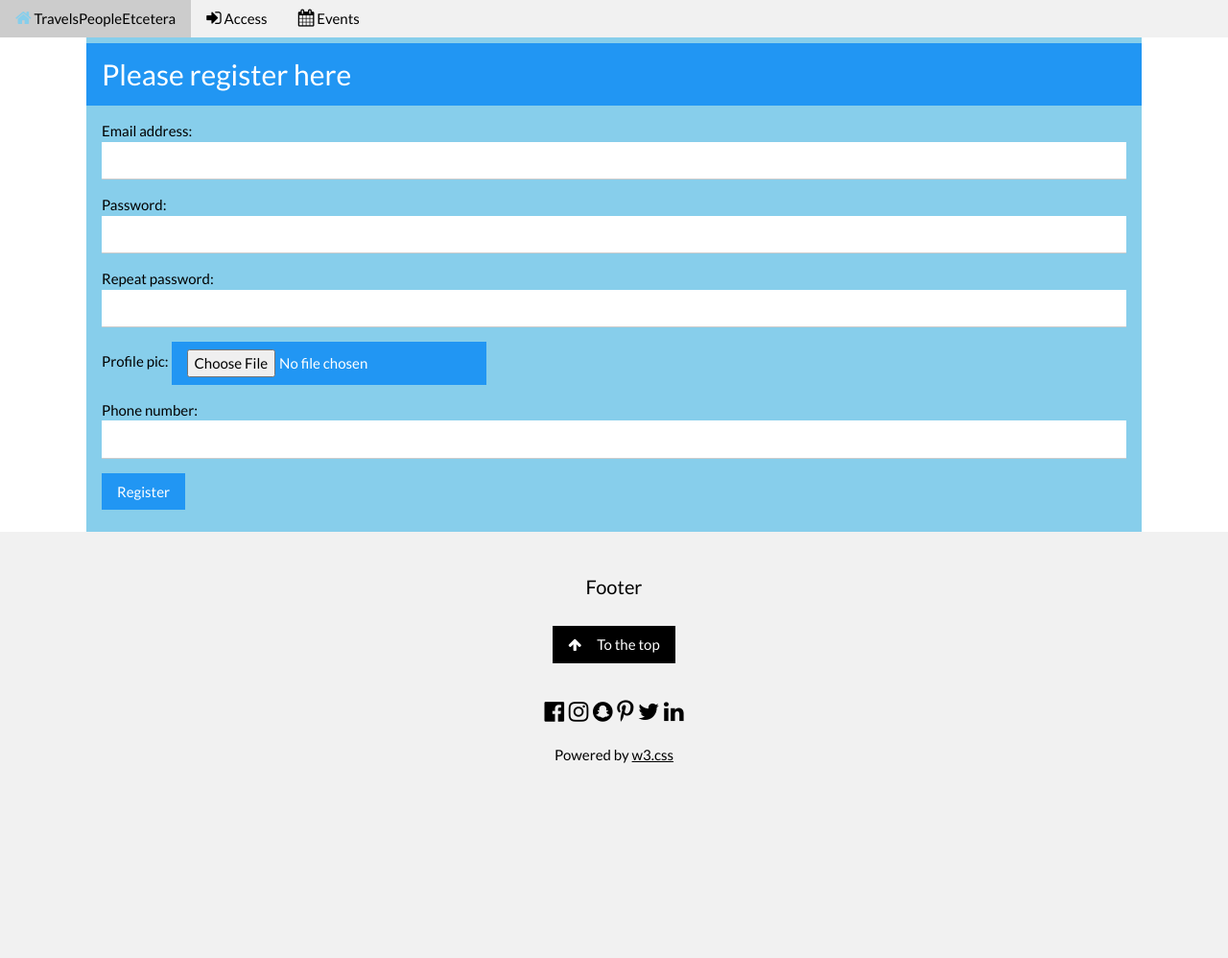
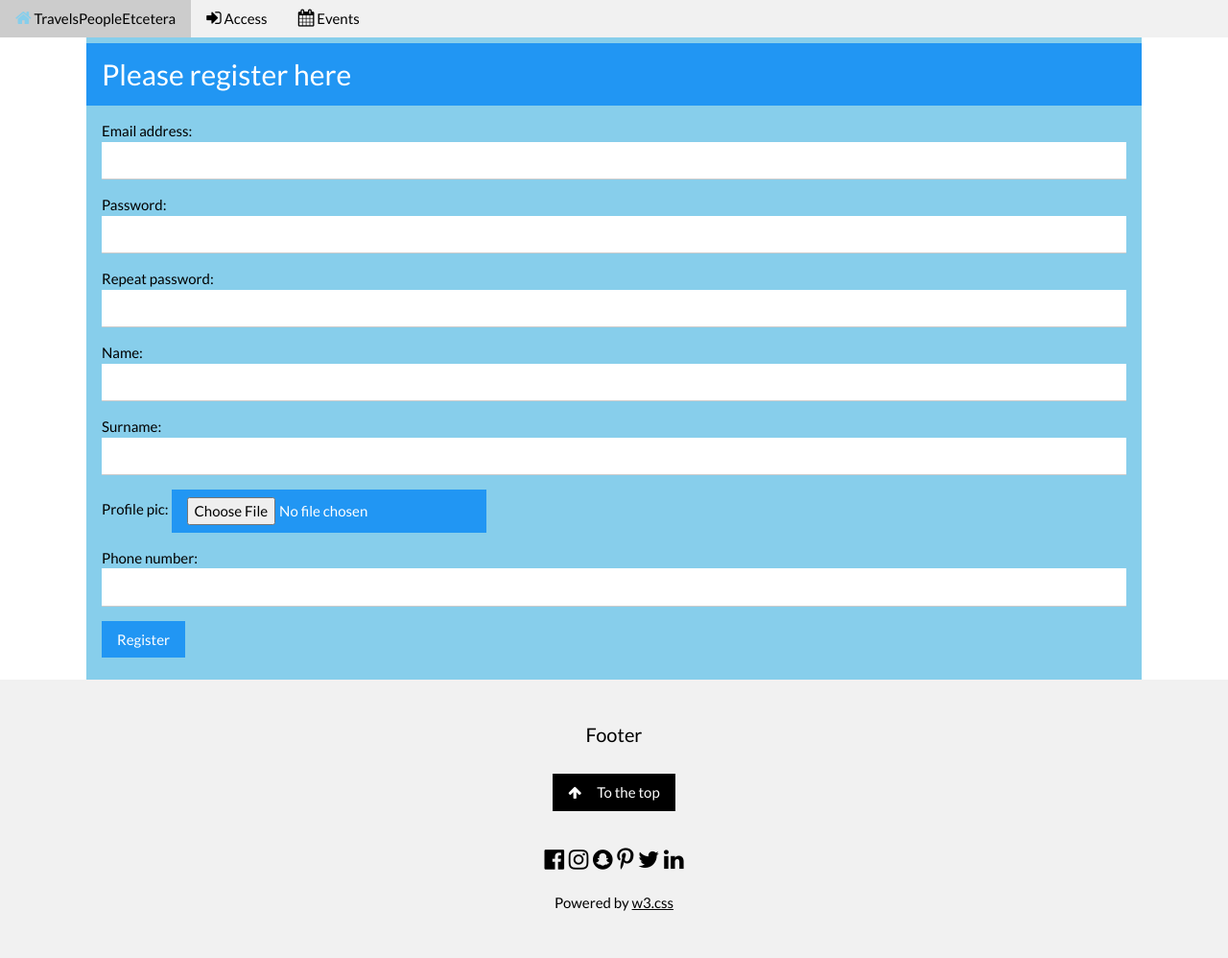
Before and after one commit to FlavioBortolan/TravelsEtc, a Django app: page /TravelsApp/index/ in a window 1280 px wide. Shown: the whole page at 96% size. Before the commit the page ends 795 px from the top, so only its background shows below. Run offline with Django 3.2, Linux system fonts and the light colour scheme; some web fonts are replaced.

Commit message:
Added Name and Surname fields and their management on html registration

```diff
--- a/TravelsApp/forms.py
+++ b/TravelsApp/forms.py
@@ -58,10 +58,24 @@ class UserForm(forms.ModelForm):
 
 class UserProfileInfoForm(forms.ModelForm):
 
+    def clean_name(self):
+        n = self.cleaned_data.get('name')
+        if len(n)<3:
+            raise forms.ValidationError("Name is too short")
+        return n
+
+    def clean_surname(self):
+        n = self.cleaned_data.get('surname')
+        if len(n)<3:
+            raise forms.ValidationError("Surname is too short")
+        return n
+
     class Meta():
         model = UserProfileInfo
-        fields = ('profile_pic', 'phone_number' )
+        fields = ('name', 'surname', 'profile_pic', 'phone_number' )
         widgets = {
-            'phone_number': forms.TextInput(attrs={'class': "w3-input"}),
+            'name':forms.TextInput(attrs={'class': "w3-input", 'required':'True'}),
+            'surname':forms.TextInput(attrs={'class': "w3-input", 'required':'True'}),
+            'phone_number': forms.TextInput(attrs={'class': "w3-input", 'required':'True'}),
             'profile_pic': forms.ClearableFileInput(attrs={'class': "w3-btn w3-blue w3-center"}),
         }
--- a/TravelsApp/models.py
+++ b/TravelsApp/models.py
@@ -13,6 +13,9 @@ class UserProfileInfo(models.Model):
 
     # Create relationship (don't inherit from User!)
     user = models.OneToOneField(User, on_delete=models.CASCADE)
+
+    name    = models.CharField(max_length=100)
+    surname = models.CharField(max_length=100)
 
     # pip install pillow to use this!
     # Optional: pip install pillow --global-option="build_ext" --global-option="--disable-jpeg"
--- a/TravelsApp/templates/TravelsApp/event_list.html
+++ b/TravelsApp/templates/TravelsApp/event_list.html
@@ -9,7 +9,7 @@
 
         <div class="centerstage">
           <div class="w3-container w3-blue">
-            <h2>Hallo {{user.username}}</h2>
+            <h2>Hallo {{user.name}}</h2>
           </div>
 
         {% if filter_mode == "current_user" %}
```
Also changed, not shown: TravelsApp/views.py (+0 -13 lines), TravelsApp/migrations/0010_auto_20210714_1200.py (added), db.sqlite3.
